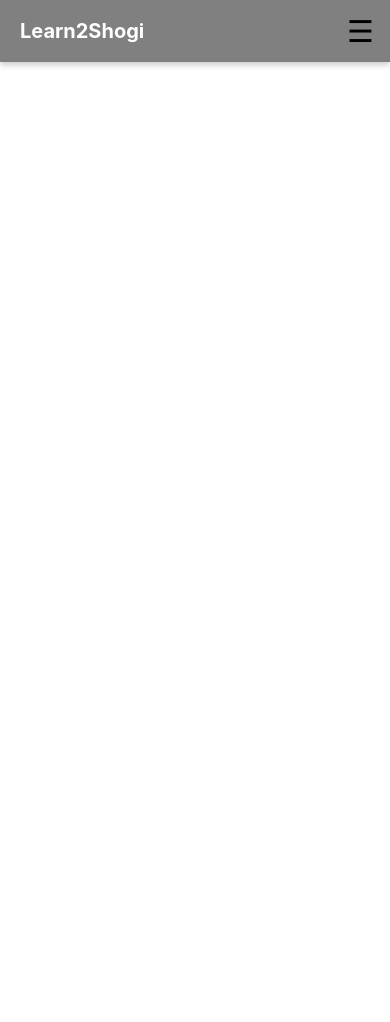
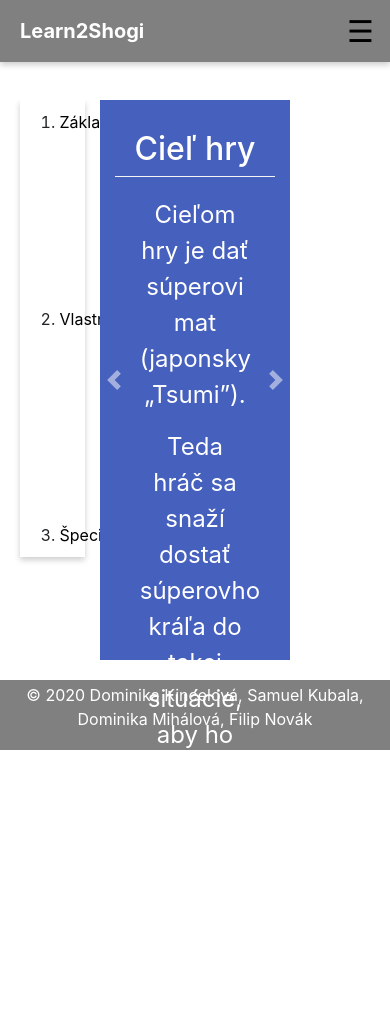
Before and after one commit to mihalova/Learn2Shogi, a PHP site: page /Rules/rulesIn1.html in a window 390 px wide. Shown: the top 1022 px of the page. Before the commit the page ends 67 px from the top, so only its background shows below. Run offline with PHP 8.4, Linux system fonts and the light colour scheme; some libraries are stand-ins or nearby versions.

Commit message:
Pravidla

```diff
--- a/web/Rules/rulesIn1.html
+++ b/web/Rules/rulesIn1.html
@@ -1,7 +1,7 @@
 <!DOCTYPE html>
 <html lang="sk">
 <head>
-    <title>Oblasť pravidiel 1</title>
+    <title>Pravidlá</title>
     <meta charset="utf-8">
     <meta name="viewport" content="width=device-width, initial-scale=1">
     <link rel="stylesheet" href="https://maxcdn.bootstrapcdn.com/bootstrap/4.5.2/css/bootstrap.min.css">
@@ -9,6 +9,10 @@
     <script src="https://cdnjs.cloudflare.com/ajax/libs/popper.js/1.16.0/umd/popper.min.js"></script>
     <script src="https://maxcdn.bootstrapcdn.com/bootstrap/4.5.2/js/bootstrap.min.js"></script>
     <link rel="stylesheet" href="../navbarStyle.css">
+    <link rel="stylesheet" href="../contentStyle.css">
+    <link rel="stylesheet" href="../rulesStyle.css">
+    <link rel="stylesheet" href=".../normalize.css" type="text/css">
+
 </head>
 <body>
 <!-- Navigation bar -->
@@ -30,9 +34,9 @@
                     Pravidlá
                 </a>
                 <div class="dropdown-menu w-100 p-0">
-                    <a class="dropdown-item active" href="rulesIn1.html">Oblasť pravidiel 1</a>
-                    <a class="dropdown-item" href="rulesIn2.html">Oblasť pravidiel 2</a>
-                    <a class="dropdown-item" href="rulesIn3.html">Oblasť pravidiel 3</a>
+                    <a class="dropdown-item" href="Rules/rulesIn1.html">Oblasť pravidiel 1</a>
+                    <a class="dropdown-item" href="Rules/rulesIn2.html">Oblasť pravidiel 2</a>
+                    <a class="dropdown-item" href="Rules/rulesIn3.html">Oblasť pravidiel 3</a>
                 </div>
             </li>
             <li class="nav-item">
@@ -45,16 +49,74 @@
     </div>
 </nav>
 
-<!-- Main content -->
-<main>
+<main class="container-flow">
+    <div class="row">
+        <aside class="col-3">
+            <ol>
+                <li><a href="../rules.html">Základy hry shogi</a>
 
+                    <ul>
+                        <li><a href="../rules.html">Hracia plocha</a></li>
+                        <li><a href="#" class="aside-activ">Cieľ hry</a></li>
+                        <li><a href="#">Priebeh Kola</a></li>
+                        <li><a href="#">Hracie komponenty 1</a></li>
+                        <li><a href="#">Hracie komponenty 2</a></li>
+                        <li><a href="#">Zhrnutie</a></li>
+                        <li><a href="#">Výzva</a></li>
+                    </ul>
 
+                </li>
+                <li><a href="#">Vlastnosti a povýšenie figúrok</a>
+                    <ul>
+                        <li><a href="#">Prehľad figúrok</a></li>
+                        <li><a href="#">Herné figúrky</a></li>
+                        <li><a href="#">Povýšenie jednotiek 1</a></li>
+                        <li><a href="#">Povýšenie jednotiek 2</a></li>
+                        <li><a href="#">Zajatie figúrok 1</a></li>
+                        <li><a href="#">zajatie figúrok 2</a></li>
+                        <li><a href="#">Zhrnutie</a></li>
+                        <li><a href="#">Hra</a></li>
+                    </ul>
+                </li>
+                <li><a href="#">Špeciálne situácie a doplnujúce pravidlá</a></li>
+            </ol>
+        </aside>
+
+        <section class="col-6" style="background-color: #4660bd;">
+            <div class="sec-header">
+
+                <h2>Cieľ hry</h2>
+
+                <!-- Left and right controls -->
+                <a class="carousel-control-prev" href="../rules.html" data-slide="prev">
+                    <span class="carousel-control-prev-icon"></span>
+                </a>
+                <a class="carousel-control-next" href="./rulesIn1.html" data-slide="next">
+                    <span class="carousel-control-next-icon"></span>
+                </a>
+            </div>
+
+            <div class="sec-descript">
+
+                <p>Cieľom hry je dať súperovi mat (japonsky „Tsumi”).</p>
+                <p>Teda hráč sa snaží dostať súperovho kráľa do takej situácie,
+                    aby ho súper nevedel v ďalšom ťahu zachrániť pred vyradením.</p>
+
+            </div>
+            <img src="../../pictures/pieces/Shogi_gyokusho.png" alt="" class="img-thumbnail" width="200px">
+            <p>Figúrka kráľa</p>
+
+        </section>
+
+        <articel class="col-3 d-flex justify-content-center align-items-center" >
+        </articel>
+    </div>
 </main>
 
 <!-- Autori -->
 <footer>
     <p>&copy; 2020 Dominika Kincelová, Samuel Kubala, Dominika Mihálová, Filip Novák</p>
 </footer>
+
 </body>
-<script src="rulesInScript.js"></script>
 </html>
--- a/web/contentStyle.css
+++ b/web/contentStyle.css
@@ -1,4 +1,5 @@
 /* odsadenie main od navigation */
+
 main {
     margin-right: 5%;
     margin-left: 5%;
@@ -34,6 +35,12 @@
     text-align: center;
 }
 
+.column-two {
+    padding: 0 50px;
+    flex: 50%;
+    text-align: center;
+}
+
 .column-three {
     padding: 0 50px;
     flex: 33%;
@@ -43,7 +50,6 @@
 .paragraph-center {
     width: 50%;
     margin: auto;
-    padding-bottom: 20px;
 }
 
 .shogi-figure {
@@ -74,24 +80,16 @@
 }
 .col-sm-4 {
     background: white;
-    padding: 15px;
+    padding: 10px 10px 0 10px;
 }
 
-.col-sm-4 > section {
+.col-sm-4 > section{
     background: gray;
-    height: 300px;
-    align-items: center;
 }
 
-.show, .hide {
-    display: grid;
-    justify-content: center;
-    align-content: center;
-    gap: 4px;
-    grid-auto-flow: row;
-    color: white;
+.hide {
+    display: none;
 }
-
 /*.container {
     display: grid;
     grid-template-columns: 30% 30% 30%;
@@ -105,3 +103,4 @@
     text-align: center;
     color: white;
 }
+ */
--- a/web/index.html
+++ b/web/index.html
@@ -80,7 +80,7 @@
                 <header>
                     <h4>Základné pravidlá</h4>
                 </header>
-                <p>Spoznaj cieľ a priebeh hry, zorientuj sa hracej ploche.
+                <p class="paragraph">Spoznaj cieľ a priebeh hry, zorientuj sa hracej ploche.
                 </p>
                 <a type="button" class="btn btn-outline-dark" href="Rules/rulesIn1.html">Zistiť viac</a>
             </div>
@@ -91,7 +91,7 @@
                 <header>
                     <h4>Vlastnosti figúrok</h4>
                 </header>
-                <p>Nauč sa všetko čo potrebuješ o jednotlivých figúrkach.
+                <p class="paragraph">Nauč sa všetko čo potrebuješ o jednotlivých figúrkach.
                 </p>
                 <a type="button" class="btn btn-outline-dark" href="Rules/rulesIn2.html">Zistiť viac</a>
             </div>
@@ -102,7 +102,7 @@
                 <header>
                     <h4>Doplňujúce pravidlá</h4>
                 </header>
-                <p>Nájdi správne riešenie v každej situácii, ktorá sa vyskytne.
+                <p class="paragraph">Nájdi správne riešenie v každej situácii, ktorá sa vyskytne.
                 </p>
                 <a type="button" class="btn btn-outline-dark" href="Rules/rulesIn3.html">Zistiť viac</a>
             </div>
--- /dev/null
+++ b/web/rulesStyle.css
@@ -0,0 +1,75 @@
+/** {*/
+/*    outline: 3px solid black;*/
+/*}*/
+
+
+main{
+    /*background: blueviolet;*/
+    display: inline-block;
+    margin-bottom: 20px;
+}
+
+aside{
+    display: block !important;
+    max-height: 550px;
+    /*position: fixed !important;*/
+    z-index: 1;
+    overflow: auto;
+    display: none;
+}
+
+ol{
+    padding-top: 10px;
+    padding-bottom: 10px;
+    box-shadow: 0 3px 6px 0 rgba(0,0,0,.2);
+}
+
+ul{
+    list-style: none;
+}
+
+
+
+section{
+    display: block;
+    height: 560px;
+    color:#ffffff;
+}
+
+.sec-header{
+    margin-top: 30px;
+    border-bottom: 1px solid whitesmoke;
+}
+
+.sec-descript{
+    margin: 20px 25px;
+    font-size: 24px;
+}
+
+article{
+    display: block;
+}
+
+aside a{
+    color: black;
+    text-decoration: none;
+    white-space: nowrap;
+    display: inline-block;
+}
+
+aside a:hover{
+    background-color: whitesmoke;
+    color: black;
+    text-decoration: none;
+}
+
+aside a:active{
+    background-color: black;
+}
+
+aside .aside-activ{
+    background-color: black;
+    color: #fff;
+    padding: 2px 5px 3px 5px;
+    border-radius: 5px;
+}
```
Also changed, not shown: web/normalize.css (added, +185 -0 lines), web/piecesOverview.html (+26 -100 lines), web/rules.html (+58 -2 lines), pictures/rules/act.png (added).
